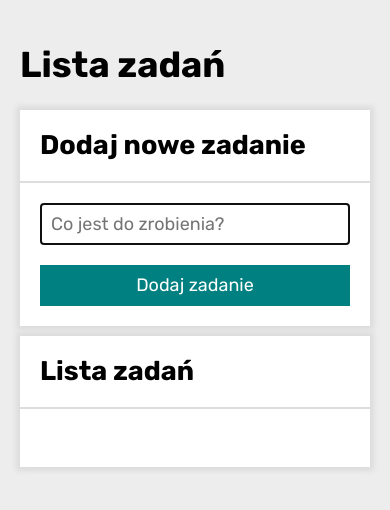
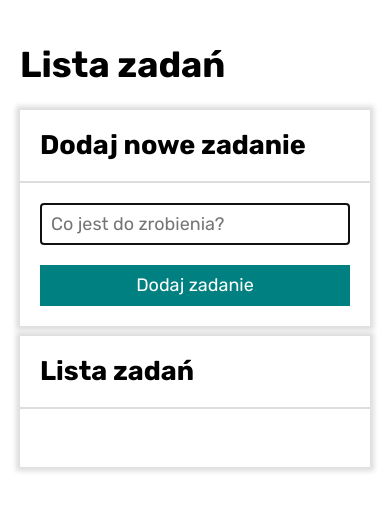
Before and after one commit to MarcinJankowski00/To-do-list-react, a React (Create React App) app: page / in a window 390 px wide. Shown: the top 510 px of the page. Built offline with nearby package versions, Linux system fonts and the light colour scheme.

Commit message:
small fixes

```diff
--- a/src/Section/index.js
+++ b/src/Section/index.js
@@ -1,7 +1,7 @@
 import { Segment, Header, Title, Content } from "./styled";
 
 const Section = ({ title, content, extraElementContent }) => (
-    <Segment className="section">
+    <Segment>
         <Header>
             <Title>
                 {title}
--- a/src/index.css
+++ /dev/null
@@ -1,19 +0,0 @@
-html {
-  box-sizing: border-box;
-}
-
-*, ::after, ::before {
-  box-sizing: inherit;
-}
-
-body {
-  font-family: 'Rubik', sans-serif;
-  font-size: 23px;
-  background-color: rgb(237, 237, 237);
-}
-
-@media (max-width: 920px) {
-  body {
-      font-size: 18px;
-  }
-}
--- a/src/index.js
+++ b/src/index.js
@@ -1,6 +1,5 @@
 import React from 'react';
 import ReactDOM from 'react-dom/client';
-import './index.css';
 import App from './App';
 import reportWebVitals from './reportWebVitals';
 import { ThemeProvider } from "styled-components";
```
